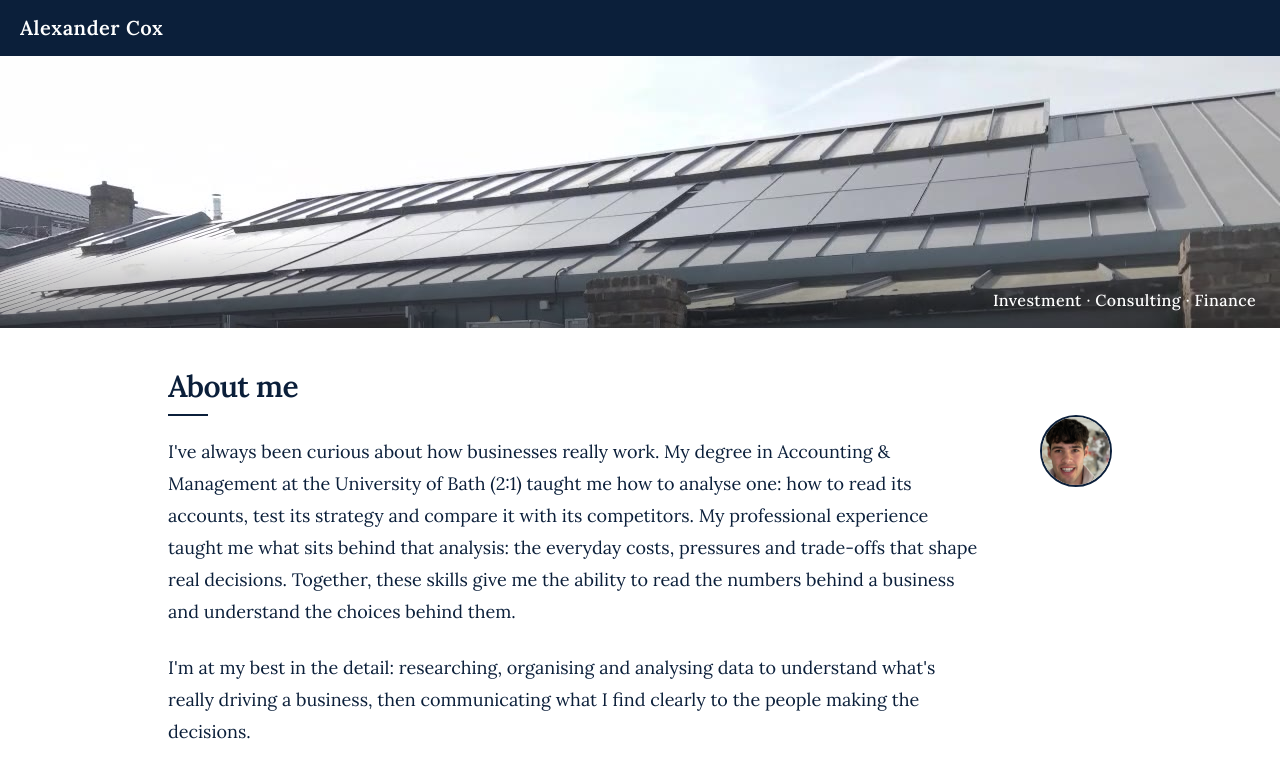
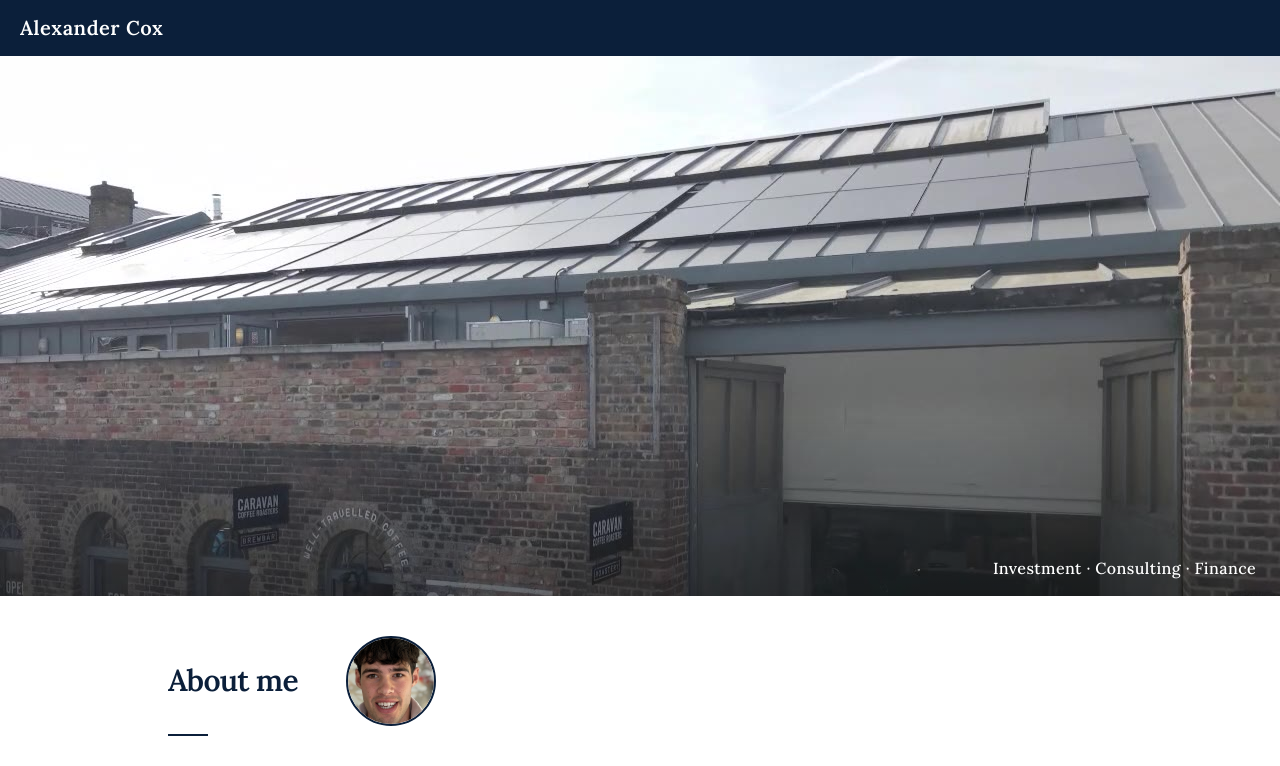
Before and after one commit to alexlouiscox/genesis-, a Next.js app: page / in a window 1280 px wide. Shown: the top 766 px of the page. Built offline with nearby package versions, Linux system fonts and the light colour scheme.

Commit message:
Restore a 16:9×0.75 full-width hero and a heading-row face crop
Co-authored-by: alex.louis.cox <alex.louis.cox@gmail.com>

```diff
--- a/src/app/page.tsx
+++ b/src/app/page.tsx
@@ -1,8 +1,8 @@
-import { AboutIntro } from "@/components/about-intro";
 import { BlockHeading } from "@/components/block-heading";
 import { Education } from "@/components/education";
 import { Experience } from "@/components/experience";
 import { Hero } from "@/components/hero";
+import { Intro } from "@/components/intro";
 import { SiteFooter } from "@/components/site-footer";
 import { Study } from "@/components/study";
 import { site } from "@/lib/site";
@@ -14,10 +14,35 @@ export default function Home() {
       <div className="mx-auto w-full max-w-5xl px-5 pt-8 pb-4 sm:px-8 sm:pt-10 md:px-10">
         <div className="flex flex-col gap-12 md:gap-16">
           <section
-            className="flex flex-col gap-5"
+            className="flex flex-col gap-6"
             aria-labelledby="intro-heading"
           >
-            <AboutIntro />
+            <div>
+              <div className="flex items-center gap-8 md:gap-12">
+                <h2
+                  id="intro-heading"
+                  className="text-[1.75rem] leading-tight font-semibold tracking-tight text-copper md:text-3xl"
+                >
+                  {site.headings.intro}
+                </h2>
+                <div
+                  data-about-portrait=""
+                  className="relative shrink-0 overflow-hidden rounded-full border-2 border-forest"
+                  style={{ width: 90, height: 90 }}
+                >
+                  <img
+                    src="/alex-cox.jpg"
+                    alt="Alexander Cox"
+                    className="h-full w-full object-cover object-center"
+                  />
+                </div>
+              </div>
+              <span
+                className="mt-2 block h-0.5 w-10 bg-copper"
+                aria-hidden="true"
+              />
+            </div>
+            <Intro />
           </section>
           <section
             className="flex flex-col gap-6"
--- a/src/components/hero.tsx
+++ b/src/components/hero.tsx
@@ -52,7 +52,10 @@ export function Hero() {
 
   return (
     <section className="relative w-full overflow-x-hidden bg-hero" aria-label="Hero">
-      <div className="relative h-[min(34vh,340px)] w-full overflow-hidden">
+      <div
+        className="relative w-full overflow-hidden"
+        style={{ aspectRatio: "16 / 6.75" }}
+      >
         <img
           src={site.hero.posterSrc}
           alt=""
```
Also changed, not shown: public/alex-cox.jpg.
